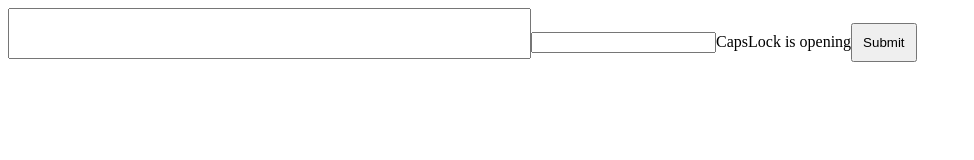
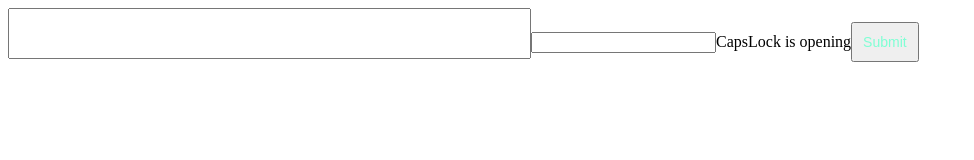
Before and after one commit to tandev151/social-talk, a React (Vite) app: page / in a window 1280 px wide. Shown: the top 160 px of the page, without its empty margins (0-974 px from the left). Built offline with nearby package versions, Linux system fonts and the light colour scheme.

Commit message:
add style file for btn

```diff
--- /dev/null
+++ b/src/components/common/Button/Button.scss
@@ -0,0 +1,12 @@
+.button-container {
+  padding: 10px 20px;
+
+  .button-label {
+    font-size: 14px;
+    color: aquamarine;
+  }
+
+  &.none-outline-btn {
+    border: none;
+  }
+}
--- a/src/components/common/Button.tsx
+++ b/src/components/common/Button/Button.tsx
@@ -1,4 +1,5 @@
 import React from 'react';
+import './Button.scss';
 
 interface Props {
   // Property
@@ -23,9 +24,11 @@ const Button: React.FC<Props> = ({
     _className += ' ' + className;
   }
 
+  //   TODO: custom
+
   return (
     <button className={_className} style={style} onClick={onClick}>
-      {children || <span className='btn-label'>{label}</span>}
+      {children || <span className='button-label'>{label}</span>}
     </button>
   );
 };
--- a/src/components/index.ts
+++ b/src/components/index.ts
@@ -1,3 +1,3 @@
-import Button from '@components/common/Button';
+import Button from '@components/common/Button/Button';
 
 export { Button };
```
